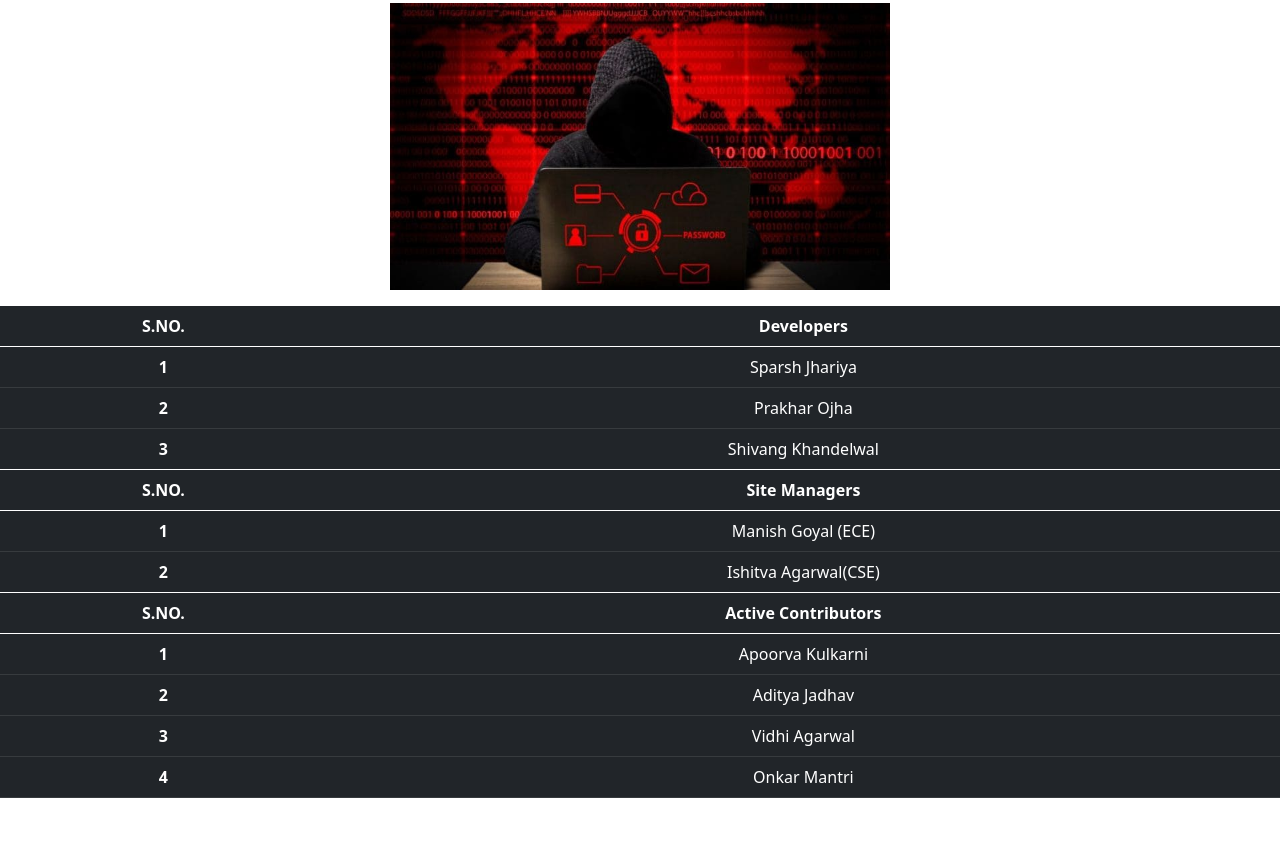
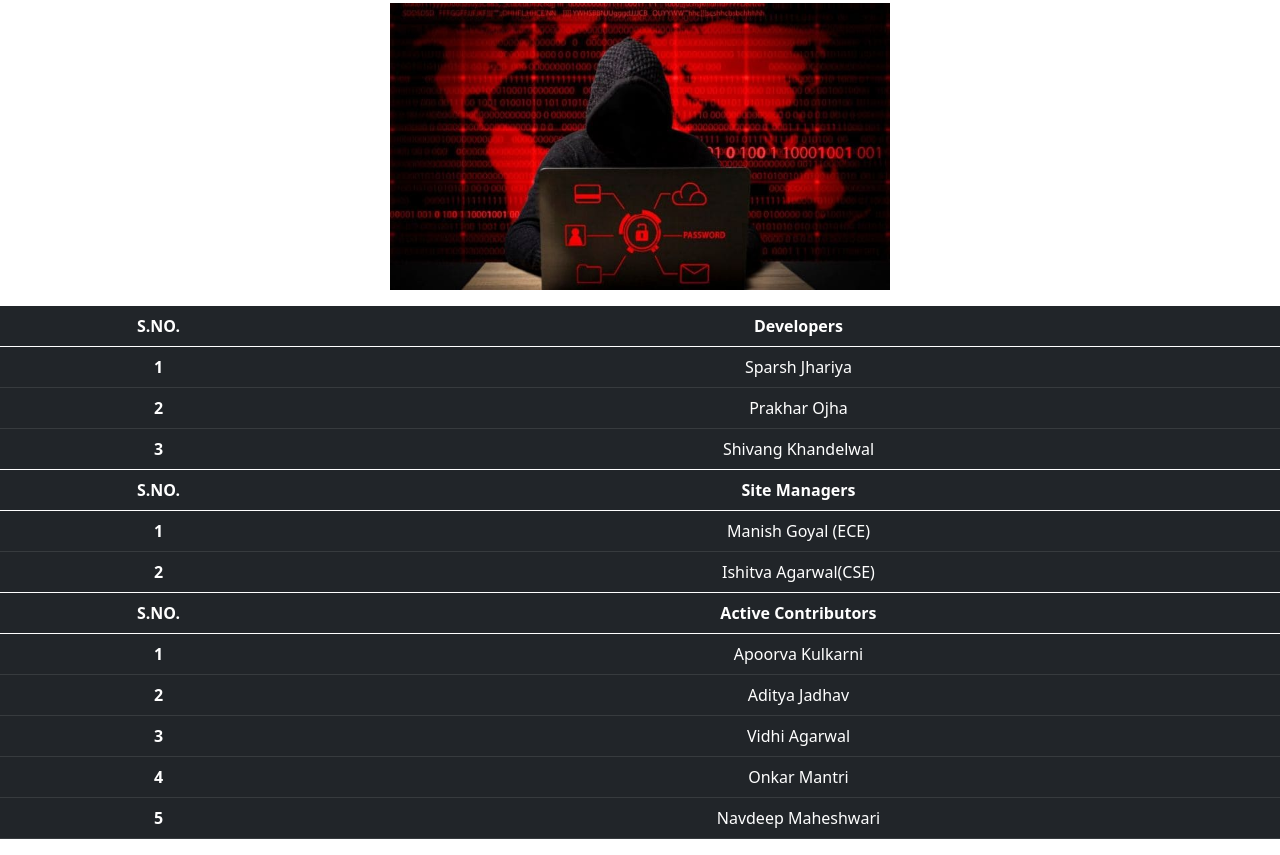
Before and after one commit to sparsh2002/helpbuddy, a plain HTML site: page index.html in a window 1280 px wide. Shown: the part 1632-2487 px from the top of the page. Before the commit the page ends 2446 px from the top, so only its background shows below. Drawn offline with nearby package versions, Linux system fonts and the light colour scheme.

Commit message:
Update index.html

```diff
--- a/index.html
+++ b/index.html
@@ -221,6 +221,10 @@
       <th scope="row">4</th>
       <td>Onkar Mantri </td>
     </tr>
+     <tr>
+      <th scope="row">5</th>
+      <td>Navdeep Maheshwari</td>
+    </tr>
 
 
   </tbody>
```
